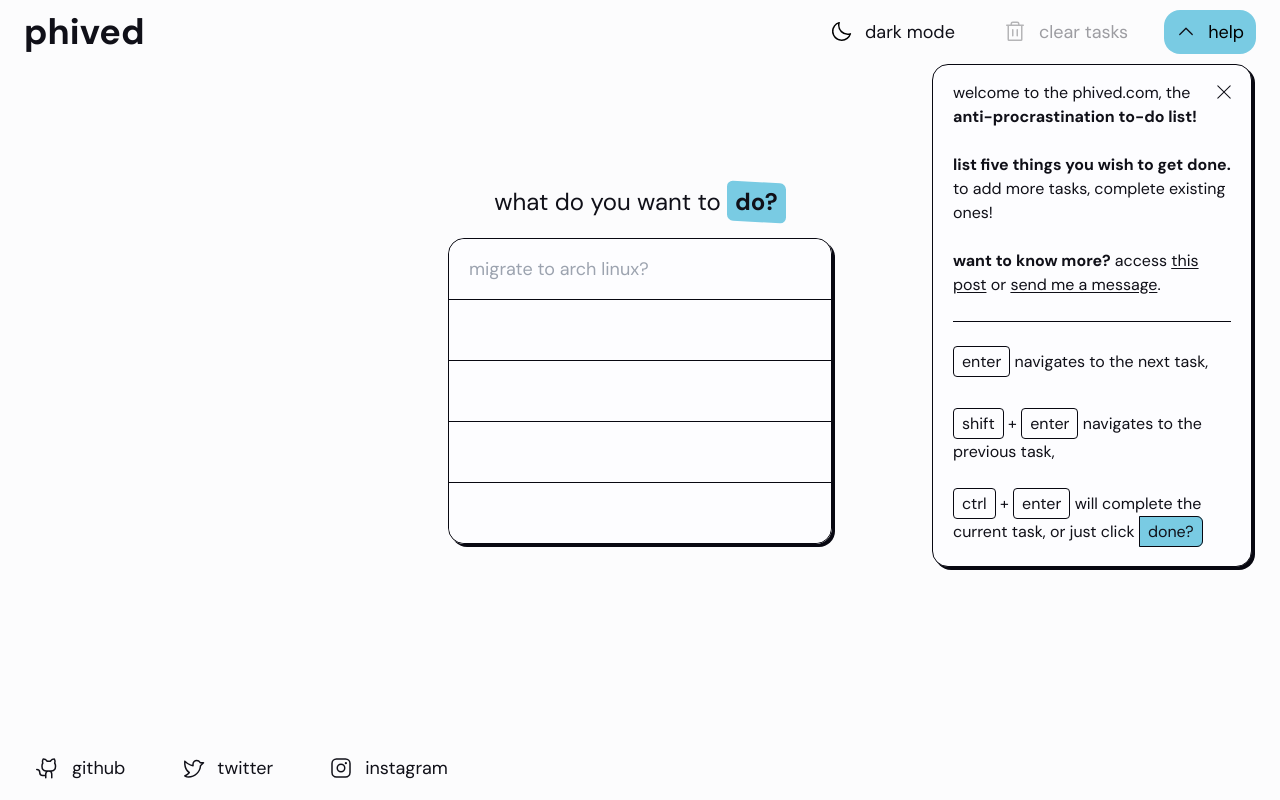
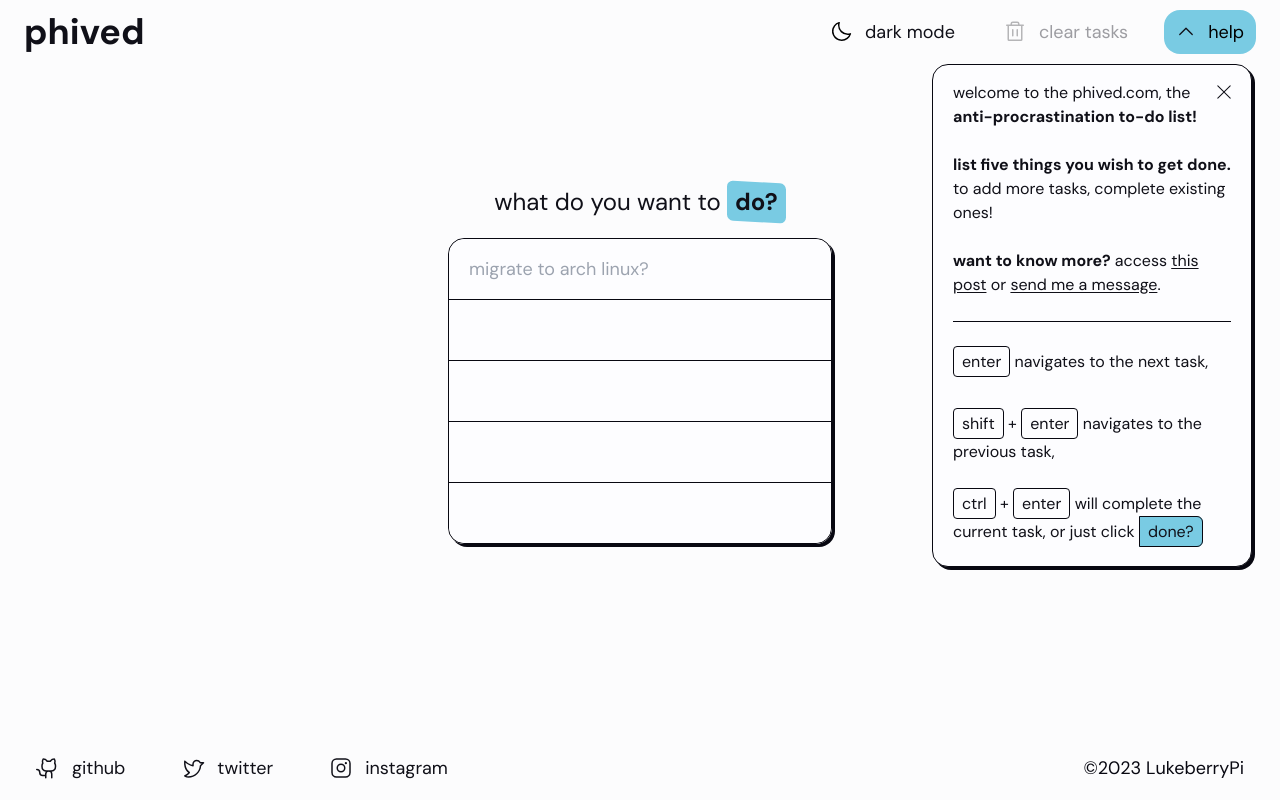
Before and after one commit to LukeberryPi/phived, a React (Vite) app: page / in a window 1280 px wide. Built offline with nearby package versions, Linux system fonts and the light colour scheme.

Commit message:
add link to my twitter

```diff
--- a/src/components/Footer.tsx
+++ b/src/components/Footer.tsx
@@ -2,7 +2,7 @@ import { Github, Instagram, Twitter } from "src/icons";
 
 export function Footer() {
   return (
-    <footer className="fixed bottom-0 hidden h-16 w-full items-center justify-center sm:flex sm:justify-start sm:px-6">
+    <footer className="fixed bottom-0 hidden h-16 w-full items-center justify-center sm:flex sm:justify-between sm:px-6">
       <div className="flex h-full items-center justify-between space-x-8">
         <a
           className="group flex select-none items-center gap-3 rounded-2xl py-2 px-3 transition-all hover:bg-trueBlack hover:ease-in-out dark:hover:bg-trueWhite"
@@ -38,6 +38,14 @@ export function Footer() {
           </p>
         </a>
       </div>
+      <a
+        target="_blank"
+        rel="noreferrer"
+        href="https://twitter.com/LukeberryPi"
+        className="hidden rounded-2xl py-2 px-3 text-lg text-trueBlack hover:bg-berryBlue dark:text-trueWhite dark:hover:bg-purpleRain md:block"
+      >
+        ©2023 LukeberryPi
+      </a>
     </footer>
   );
 }
--- a/src/components/Header.tsx
+++ b/src/components/Header.tsx
@@ -88,7 +88,7 @@ export function Header() {
           className={`${
             noTasks
               ? "cursor-not-allowed sm:hover:bg-unavailableLight dark:sm:hover:bg-unavailableDark"
-              : "cursor-pointer sm:hover:bg-alertRed sm:hover:text-softWhite"
+              : "cursor-pointer sm:hover:bg-alertRed"
           } group flex select-none flex-col items-center gap-1 rounded-2xl p-2 transition-all sm:flex-row sm:gap-3 sm:px-3 sm:hover:ease-in-out`}
           disabled={noTasks}
         >
@@ -101,7 +101,7 @@ export function Header() {
             className={`${
               noTasks
                 ? "text-softBlack/40 dark:text-softWhite/30"
-                : "text-softBlack group-hover:text-softWhite dark:text-softWhite"
+                : "text-softBlack dark:text-softWhite sm:group-hover:text-softWhite"
             } text-sm xs:text-lg`}
           >
             clear tasks
```
